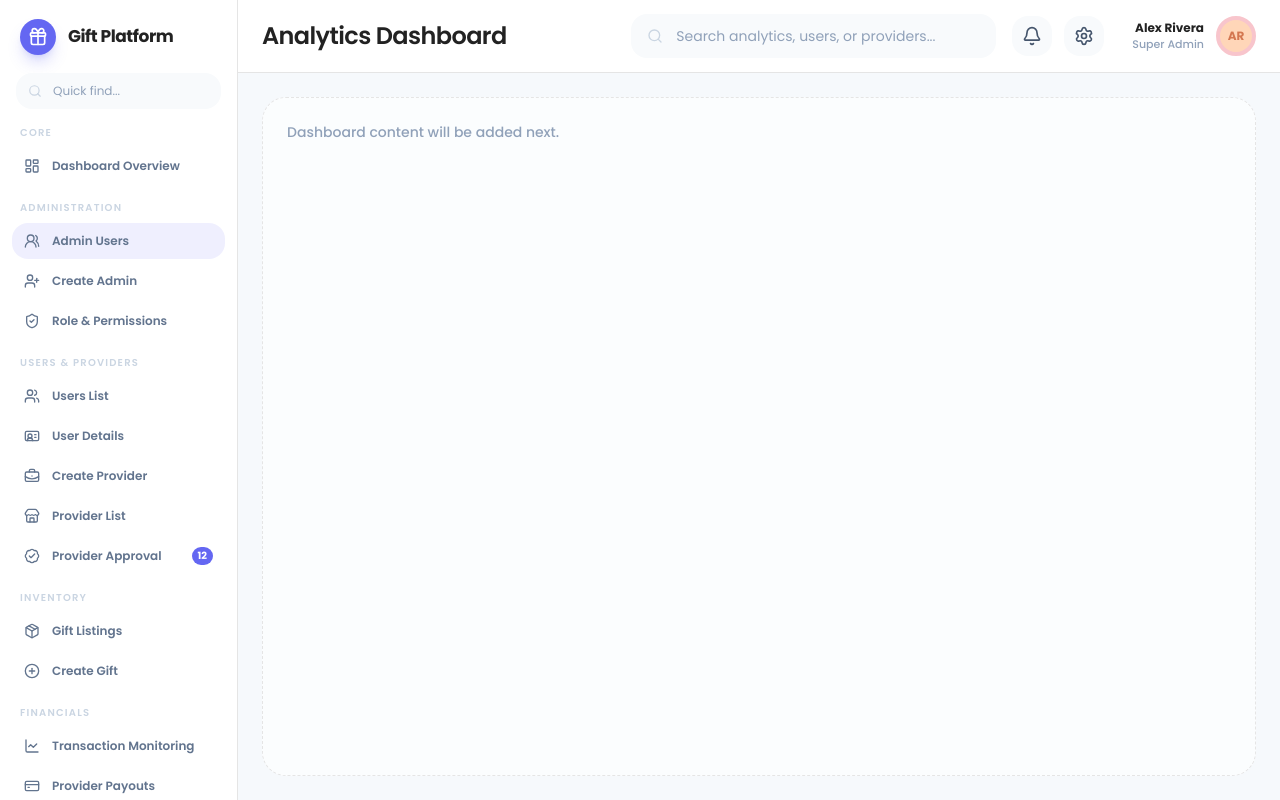
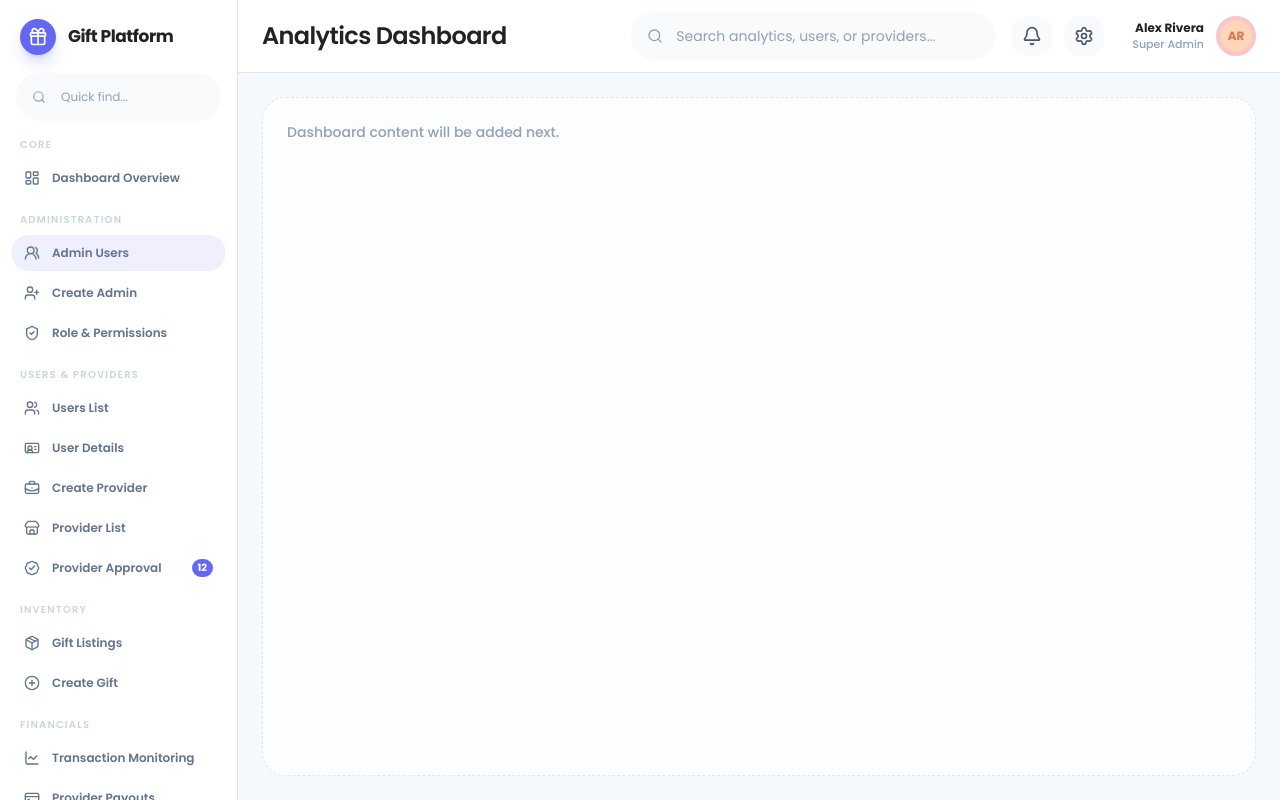
Before and after one commit to Dcodaxproducts/gift-shop, a Next.js app: page / in a window 1280 px wide. Shown: the top 800 px of the page. Built offline with nearby package versions, Linux system fonts and the light colour scheme.

Commit message:
refactor: use shared input in dashboard shell

```diff
--- a/src/components/dashboard/navbar.tsx
+++ b/src/components/dashboard/navbar.tsx
@@ -1,5 +1,6 @@
 import { Bell, Menu, Search, Settings } from "lucide-react";
 import { dashboardUser } from "@/config/dashboard";
+import { Input } from "@/components/ui/input";
 
 type DashboardNavbarProps = {
   onToggleSidebar: () => void;
@@ -22,14 +23,12 @@ export function DashboardNavbar({ onToggleSidebar }: DashboardNavbarProps) {
       </h1>
 
       <div className="ml-auto hidden w-full max-w-[365px] lg:block">
-        <div className="relative">
-          <Search className="absolute left-4 top-1/2 size-4 -translate-y-1/2 text-slate-300" />
-          <input
-            type="search"
-            placeholder="Search analytics, users, or providers..."
-            className="h-11 w-full rounded-2xl border border-transparent bg-slate-50 pl-11 pr-4 text-sm text-slate-500 outline-none placeholder:text-slate-400 focus:border-primary/20 focus:bg-white focus:ring-4 focus:ring-primary/10"
-          />
-        </div>
+        <Input
+          type="search"
+          placeholder="Search analytics, users, or providers..."
+          leftIcon={<Search className="size-4" />}
+          className="h-11 rounded-2xl border-transparent bg-slate-50 pr-4 text-sm text-slate-500 placeholder:text-slate-400 focus:border-primary/20 focus:ring-4"
+        />
       </div>
 
       <div className="ml-auto flex items-center gap-3 lg:ml-0">
--- a/src/components/dashboard/sidebar.tsx
+++ b/src/components/dashboard/sidebar.tsx
@@ -25,6 +25,7 @@ import {
   X,
 } from "lucide-react";
 import { dashboardNavGroups, dashboardUser } from "@/config/dashboard";
+import { Input } from "@/components/ui/input";
 import { cn } from "@/lib/utils";
 
 const iconMap = {
@@ -94,14 +95,12 @@ export function DashboardSidebar({ isOpen, onClose }: DashboardSidebarProps) {
         </div>
 
         <div className="px-4 pb-4">
-          <div className="relative">
-            <Search className="absolute left-3 top-1/2 size-3.5 -translate-y-1/2 text-slate-300" />
-            <input
-              type="search"
-              placeholder="Quick find..."
-              className="h-9 w-full rounded-2xl border border-transparent bg-slate-50 pl-9 pr-3 text-xs text-slate-500 outline-none placeholder:text-slate-400 focus:border-primary/20 focus:bg-white focus:ring-2 focus:ring-primary/10"
-            />
-          </div>
+          <Input
+            type="search"
+            placeholder="Quick find..."
+            leftIcon={<Search className="size-3.5" />}
+            className="h-9 rounded-2xl border-transparent bg-slate-50 pl-9 pr-3 text-xs text-slate-500 placeholder:text-slate-400 focus:border-primary/20 focus:ring-2"
+          />
         </div>
 
         <nav className="min-h-0 flex-1 overflow-y-auto px-3 pb-5">
```
